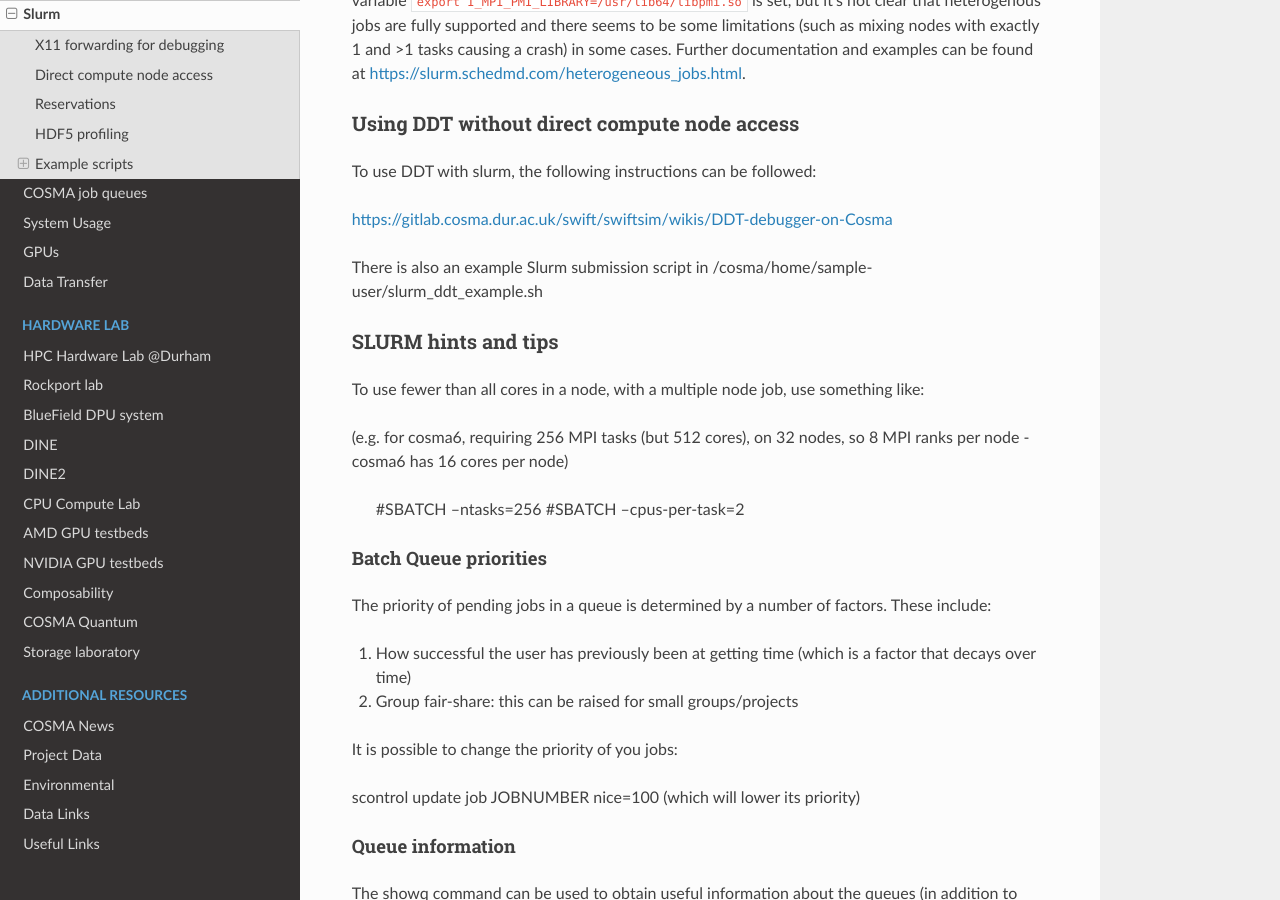
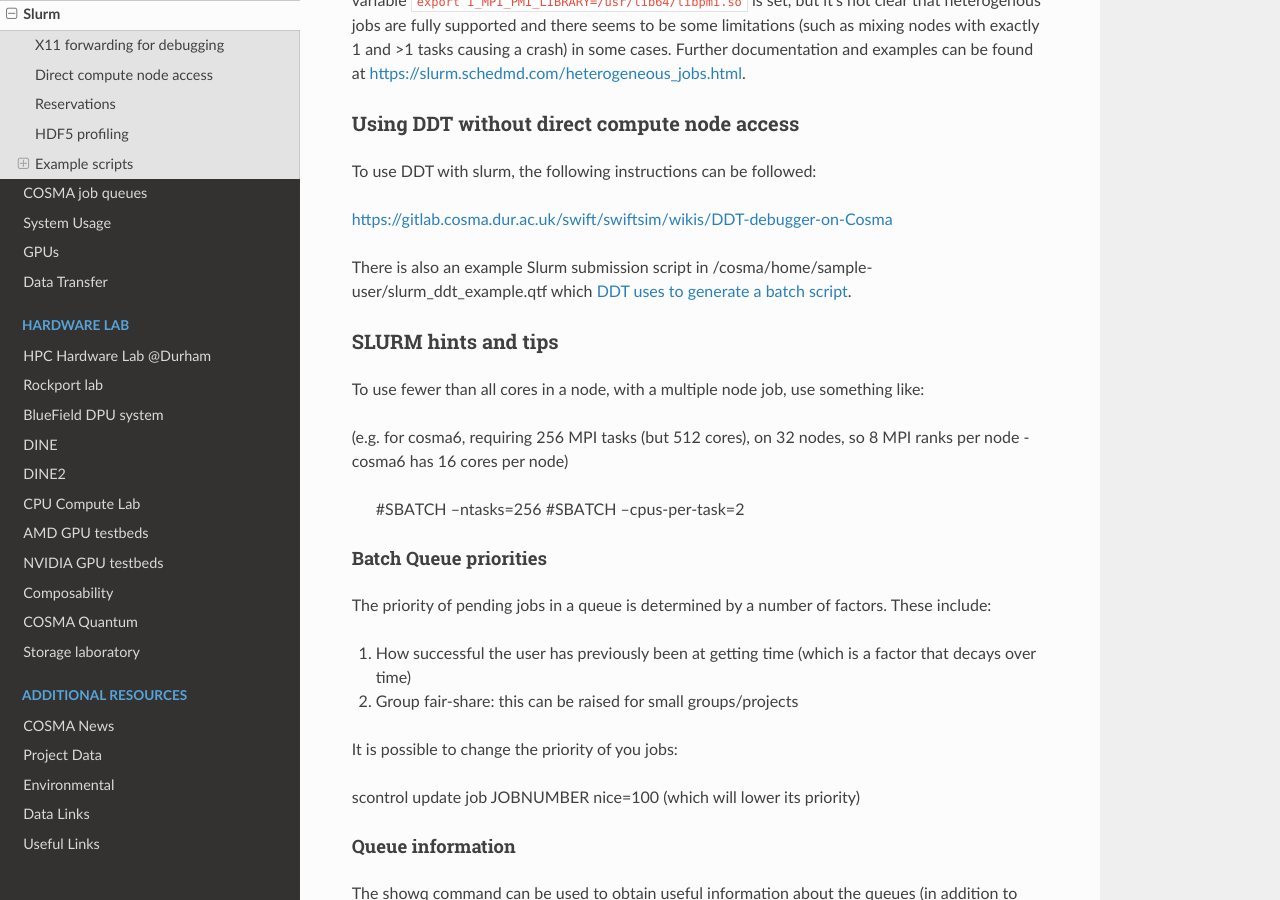
Before and after one commit to agb32/cosmadoc, a Sphinx documentation site: the page built from docs/source/slurm.md, in a window 1280 px wide and 900 px high, scrolled down 5640 px. Built offline with Sphinx 7.4.7 and the Read the Docs theme 3.1.0, drawn with Linux system fonts in a browser that asks for light colours.

Commit message:
updated ddt info

```diff
--- a/docs/source/slurm.md
+++ b/docs/source/slurm.md
@@ -210,7 +210,7 @@ To use DDT with slurm, the following instructions can be followed:
 
 [https://gitlab.cosma.dur.ac.uk/swift/swiftsim/wikis/DDT-debugger-on-Cosma](https://gitlab.cosma.dur.ac.uk/swift/swiftsim/wikis/DDT-debugger-on-Cosma)
 
-There is also an example Slurm submission script in /cosma/home/sample-user/slurm_ddt_example.sh
+There is also an example Slurm submission script in /cosma/home/sample-user/slurm_ddt_example.qtf which [DDT uses to generate a batch script](issues.md#ddt).
 
 ### SLURM hints and tips
 
```
Also changed, not shown: docs/source/issues.md (+3 -3 lines).
